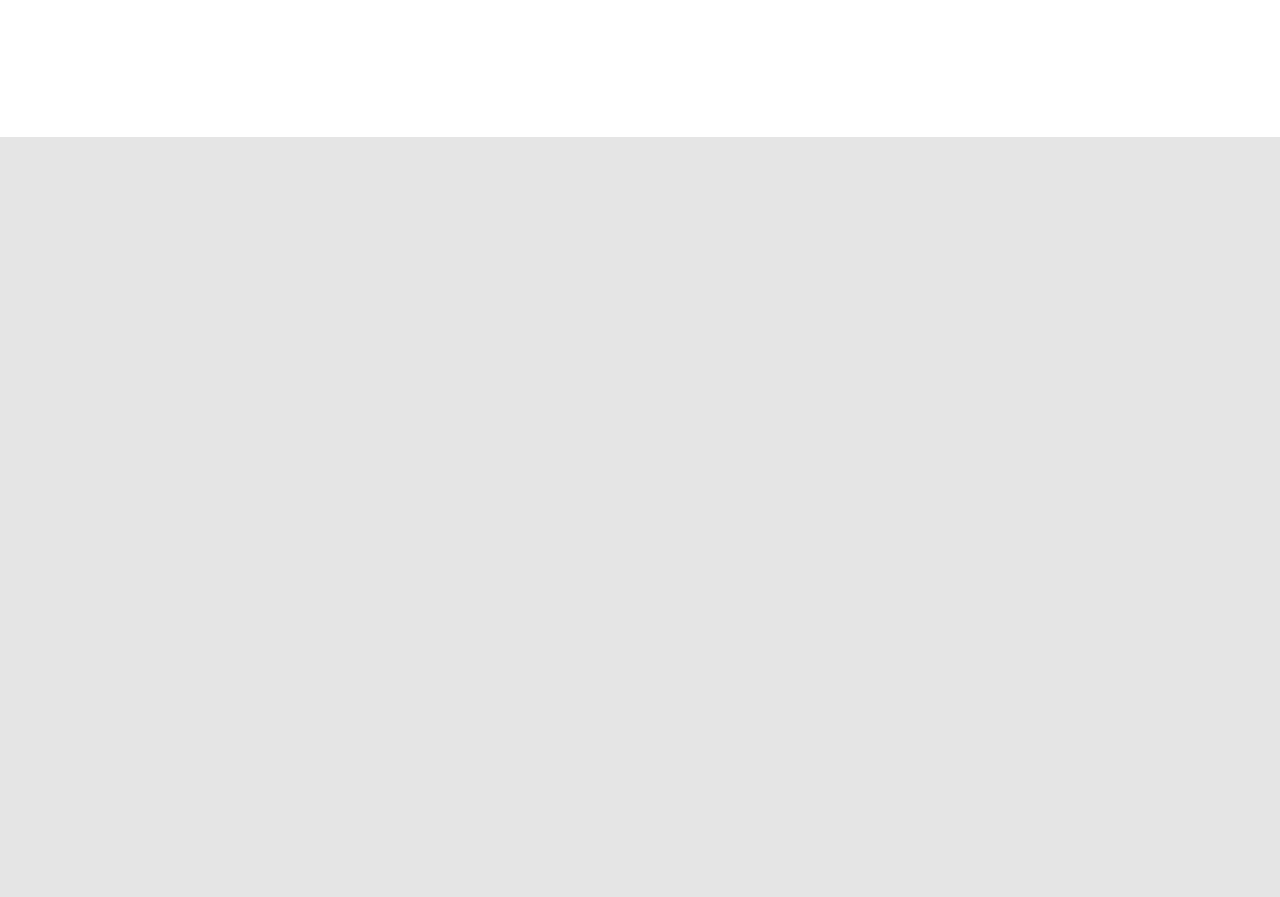
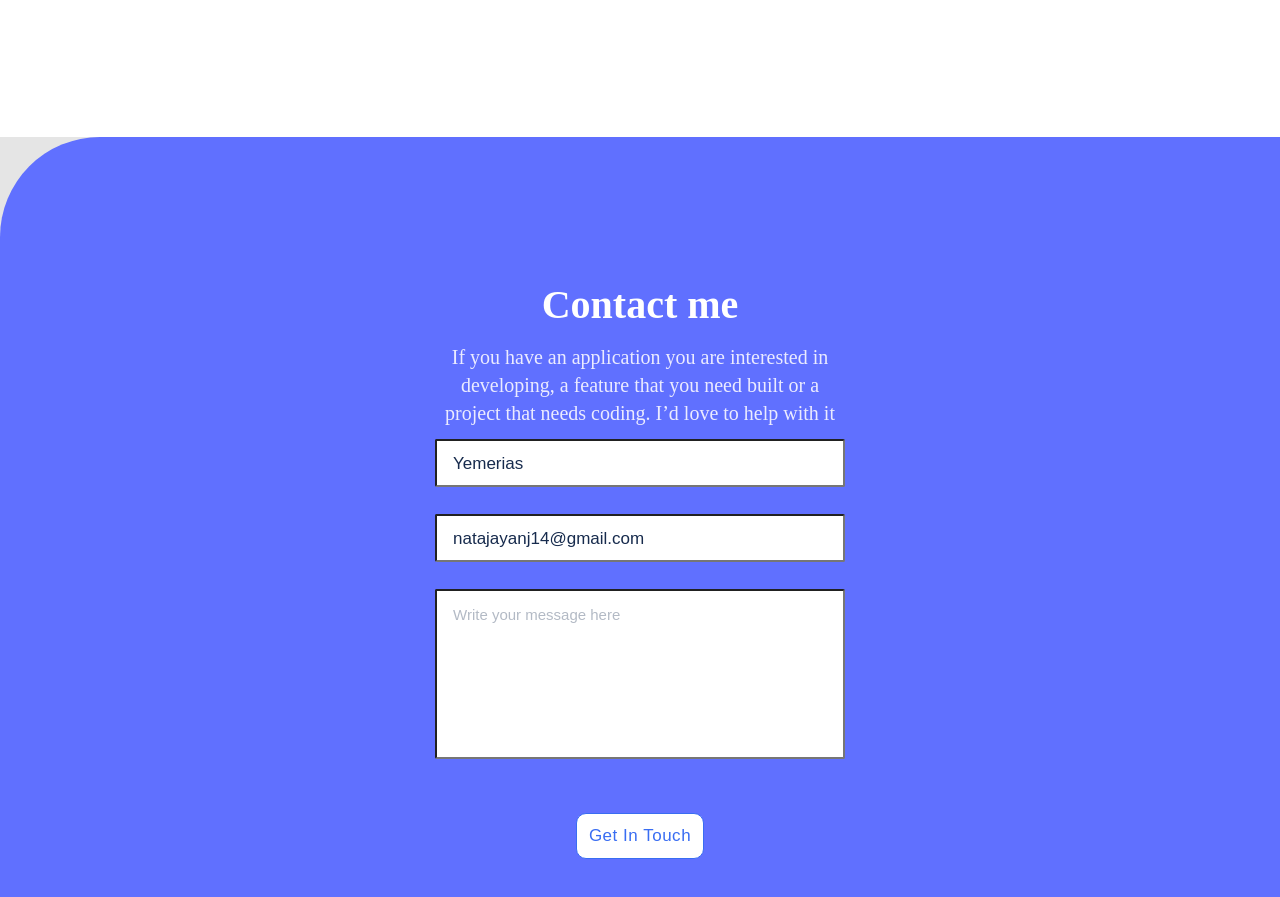
Before and after one commit to eric2umeh/portfolio-html-css, a website: page index.html in a window 1280 px wide. Shown: the part 3523-4420 px from the top of the page. Before the commit the page ends 3660 px from the top, so only its background shows below. Drawn offline with Linux system fonts and the light colour scheme.

Commit message:
we created the formspree and styled the form

```diff
--- a/index.html
+++ b/index.html
@@ -245,7 +245,16 @@
       </section>
 
       <!-- Footer Section -->
-    </div>
+      <footer class="contact">
+            <h2>Contact me</h2>
+            <p>If you have an application you are interested in developing, a feature that you need built or a project that needs coding. I’d love to help with it </p>
+            <form class="contact-form" action="https://formspree.io/f/meqdygkn" method="POST">
+                <input type="text" id="name" name="name" placeholder="Yemerias" required maxlength="30" >
+                <input type="email" id="email" name="email" placeholder="natajayanj14@gmail.com" required >
+                <input type="text" id="message" name="message" placeholder="Write your message here" required maxlength="500" >
+                <span><button class="contact-button" type="submit">Get In Touch</button></span>
+            </form>
+      </footer>
 
     <script type="text/javascript" src="main.js"></script>
   </body>
--- a/style.css
+++ b/style.css
@@ -371,7 +371,97 @@ main .info {
   margin-bottom: 22px;
 }
 
-/* Footer Section */
+/* Contact Section */
+footer.contact {
+  height: 846px;
+  background: #6070ff;
+  border-radius: 100px 0 0 0;
+  padding: 142px 435px 127px;
+}
+
+footer h2 {
+  font-size: 40px;
+  line-height: 52px;
+  align-items: center;
+  text-align: center;
+  color: #ffffff;
+  margin-bottom: 12px;
+}
+
+footer p {
+  font-weight: 400;
+  font-size: 20px;
+  line-height: 28px;
+  text-align: center;
+  color: #ebebff;
+  margin-bottom: 12px;
+}
+
+footer form {
+  display: flex;
+  flex-direction: column;
+  gap: 27px;
+}
+
+footer input {
+  height: 48px;
+  border-radius: 2px;
+}
+
+footer input[name='message'] {
+  height: 170px;
+  margin-bottom: 27px;
+}
+
+::placeholder {
+  position: absolute;
+  height: 18px;
+  left: 16px;
+  right: 38px;
+  top: calc(50% - 18px / 2);
+  font-weight: 400;
+  font-size: 17px;
+  line-height: 20px;
+  align-items: center;
+  color: #172b4d;
+}
+
+footer input[name='message']::placeholder {
+  position: absolute;
+  left: 16px;
+  right: 38px;
+  top: 15px;
+  bottom: 15px;
+  font-weight: 400;
+  font-size: 15px;
+  line-height: 24px;
+  color: #b3bac5;
+}
+
+form span {
+  display: flex;
+  justify-content: center;
+}
+
+.contact-button {
+  font-weight: 500;
+  font-size: 17px;
+  line-height: 24px;
+  letter-spacing: 0.03em;
+  color: #396df2;
+  padding: 10px 12px;
+  border: 1px solid #396df2;
+  border-radius: 10px;
+  outline: none;
+  background-color: #fff;
+  cursor: pointer;
+  transition: all 0.4s;
+}
+
+.contact-button:hover {
+  color: #fff;
+  background-color: #6070ff;
+}
 
 /* Mobile Responsiveness */
 @media (max-width: 768px) {
@@ -495,6 +585,31 @@ main .info {
 
   .about-others-1 {
     margin-top: 30px;
+    margin-bottom: 60px;
     justify-content: space-between;
   }
+
+  /* Contact Section */
+  footer.contact {
+    margin-top: -75px;
+    padding: 83px 24px 32px 24px;
+    background: url(assets/contact-mobile.svg) no-repeat right top;
+    background-color: #6070ff;
+  }
+
+  footer p {
+    margin-bottom: 62px;
+  }
+
+  footer input {
+    border-radius: 8px;
+  }
+
+  footer input[name='message'] {
+    margin-bottom: 0px;
+  }
+
+  form span {
+    justify-content: flex-start;
+  }
 }
```
